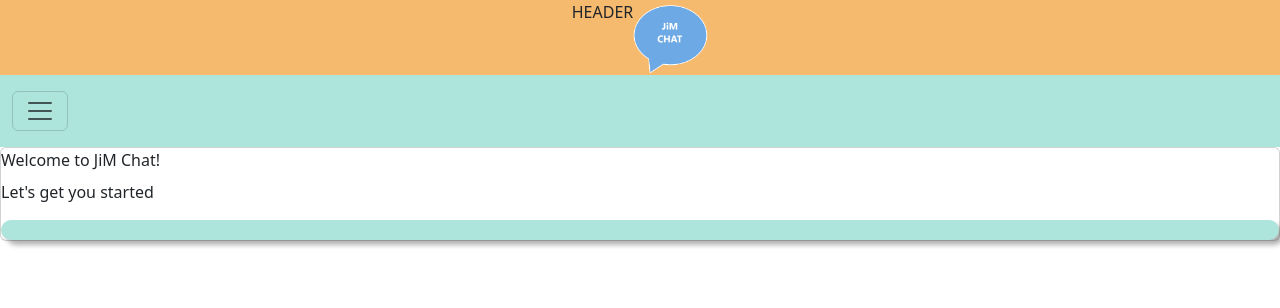
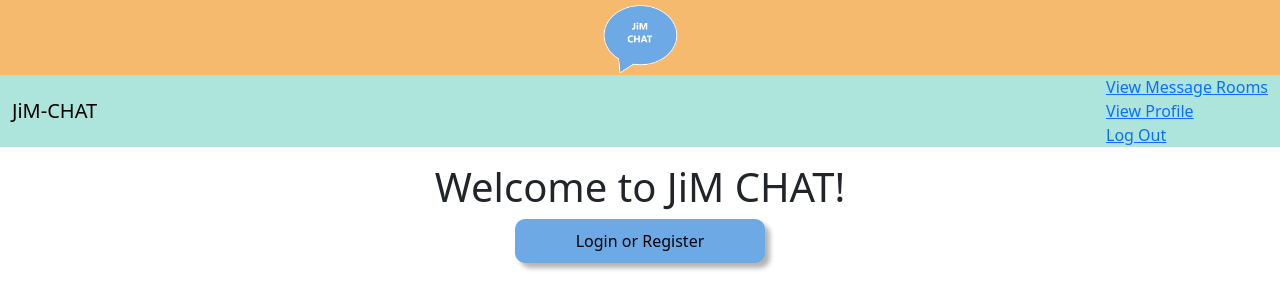
Before and after one commit to mmgeocode/portfolio, a React (Create React App) app in the folder jim-chat/client/: page / in a window 1280 px wide. Shown: the top 308 px of the page. Built offline with nearby package versions, Linux system fonts and the light colour scheme.

Commit message:
Adds additional styling and buttons

```diff
--- a/jim-chat/client/src/App.css
+++ b/jim-chat/client/src/App.css
@@ -11,7 +11,7 @@ body {
   font-family: Arial, Helvetica, sans-serif;
 }
 
-.primary-background {
+/* .primary-background {
   background: var(--primary)
 }
 
@@ -29,12 +29,13 @@ body {
 
 .bold {
   font-weight: bold;
-}
+} */
 
 /* --- UI --- */
 .jim-button {
-  background-color: var(--backgroundColor);
+  background-color: var(--primary);
   padding: 10px;
+  width: 250px;
   color: rgb(3, 0, 0);
   border-radius: 10px;
   text-align: center;
@@ -43,6 +44,20 @@ body {
 }
 
 .jim-button:hover {
+  opacity: 0.8;
+}
+
+.room-join-button {
+  background-color: var(--primary);
+  padding: 0;
+  width: 75px;
+  height: 74px;
+  border-radius: 5px;
+  cursor: pointer;
+  text-align: center;
+}
+
+.room-join-button:hover {
   opacity: 0.8;
 }
 
@@ -55,11 +70,13 @@ header {
 }
 
 /* --- NAVBAR --- */
-.navbar {
+nav.navbar {
   background-color: var(--backgroundColor);
-  display: flex;
-  justify-content: end;
-  align-items: end;
+  margin: 0;
+  padding: 0;
+  /* display: flex; */
+  /* justify-content: center; */
+  /* align-items: center; */
 }
 
 /* --- Authorization --- */
@@ -80,3 +97,45 @@ header {
 }
 
 /* --- Main --- */
+.welcome-index {
+  display: flex;
+  flex-direction: column;
+  justify-content: center;
+  align-items: center;
+  margin-top: 1em;
+}
+
+.main-index {
+  display: flex;
+  flex-direction: column;
+  /* justify-content: center; */
+  align-items: center;
+  /* width: 1000px; */
+}
+
+.main-index-item {
+  width: 1000px;
+}
+
+/* --- ROOM --- */
+.room.card {
+  background-color: var(--backgroundColor);
+  display: flex;
+  flex-direction: row;
+  height: 75px;
+  padding: 0;
+  margin: 0;
+}
+
+.room.card-header {
+  padding: 0;
+  /* align-items: center; */
+  width: 100px;
+}
+
+.room.card-footer {
+  padding: 0;
+  margin: 0;
+  width: 75px;
+  height: 75px;
+}
--- a/jim-chat/client/src/components/header-section/MainHeader.jsx
+++ b/jim-chat/client/src/components/header-section/MainHeader.jsx
@@ -3,7 +3,6 @@ import logo from '../../assets/JimChat-Official-Logo.png'
 function MainHeader(props) {
     return (
         <header>
-            <p>HEADER</p>
             <img src={logo} alt="JiM Chat Logo" />
         </header>
     )
--- a/jim-chat/client/src/components/main-section/MainIndex.jsx
+++ b/jim-chat/client/src/components/main-section/MainIndex.jsx
@@ -39,12 +39,7 @@ function MainIndex(props) {
     return (
         <div className="main-index">
             <h1>MAIN INDEX</h1>
-            <Container>
-                <Row>
-                    <Col>
-                        {/* <RoomCreate token={props.token} fetchRooms={fetchRooms}/> */}
-                    </Col>
-                    <Col>
+            <div className="main-index-item">
                 <RoomFeed
                 roomItem={roomItem}
                 token={props.token}
@@ -52,9 +47,7 @@ function MainIndex(props) {
                 userId={userId}
                 currentId={props.currentId}
                 />
-                    </Col>
-                </Row>
-            </Container>
+            </div>
         </div>
     )
 }
--- a/jim-chat/client/src/components/main-section/RoomCard.jsx
+++ b/jim-chat/client/src/components/main-section/RoomCard.jsx
@@ -1,8 +1,9 @@
 import React, { useState } from 'react';
-import { Card, CardBody, CardText, CardTitle } from 'reactstrap';
+import { Card, CardBody, CardFooter, CardHeader, CardText, CardTitle } from 'reactstrap';
 import { API_ROOM_JOIN, API_ROOM_PATCH } from '../../constants/endpoints';
 import { useNavigate } from 'react-router-dom';
 import JiMButton from '../../ui/JiMButton';
+import RoomJoinButton from '../../ui/RoomJoinButton';
 
 function RoomCard(props) {
     const { name, description, _id } = props.room;
@@ -75,13 +76,18 @@ function RoomCard(props) {
 
     return (
         <>
-            <h1>ROOM CARD</h1>
-            <Card>
-                <CardBody>
+            {/* <h1>ROOM CARD</h1> */}
+            <Card className='room'>
+                <CardHeader className='room'>
                     <CardTitle>{name}</CardTitle>
+                </CardHeader>
+                <CardBody className='room'>
                     <CardText>{description}</CardText>
                 </CardBody>
-                <JiMButton onClick={handleJoinRoom}>Join Room</JiMButton>
+                {/* <JiMButton className='room' title="JOIN" onClick={handleJoinRoom}>Join Room</JiMButton> */}
+                <CardFooter className='room'>
+                    <RoomJoinButton title='JOIN' onClick={handleJoinRoom}></RoomJoinButton>
+                </CardFooter>
             </Card>
         </>
     )
--- a/jim-chat/client/src/components/main-section/WelcomeIndex.jsx
+++ b/jim-chat/client/src/components/main-section/WelcomeIndex.jsx
@@ -5,20 +5,22 @@ import JiMButton from '../../ui/JiMButton';
 
 function WelcomeIndex(props) {
     const navigate = useNavigate()
-    console.log(props.currentId)
-    console.log(props.token)
+    // console.log(props.currentId)
+    // console.log(props.token)
     const handleAuth = () => { navigate("/auth") }
     const handleNavigateToMain = () => { navigate("/feed/" + props.currentId)}
-    const handleGetStarted = () => { navigate("/room/create")}
+    // const handleGetStarted = () => { navigate("/room/create")}
 
     return (
         <>
             <div className="welcome-index">
-                <Card>
-                    <CardTitle>Welcome to JiM Chat!</CardTitle>
-                    <CardText>Let's get you started</CardText>
-                    {!props.currentId ? (<JiMButton onClick={handleAuth}>Register/Log In</JiMButton>) : (<JiMButton onClick={handleGetStarted}>Create New Room</JiMButton>)}
-                </Card>
+                <h1>Welcome to JiM CHAT!</h1>
+                {/* <Card> */}
+                    {/* <CardTitle>Welcome to JiM Chat!</CardTitle> */}
+                    {/* <CardText>Let's get you started</CardText> */}
+                    {/* {!props.currentId ? (<JiMButton onClick={handleAuth} title="Register">Register/Log In</JiMButton>) : (<JiMButton onClick={handleGetStarted}>Create New Room</JiMButton>)} */}
+                    {props.currentId ? handleNavigateToMain() : (<JiMButton title="Login or Register" onClick={handleAuth}>TEST</JiMButton>) }
+                {/* </Card> */}
             </div>
         </>
     )
--- a/jim-chat/client/src/components/navigation-section/NavigationBar.jsx
+++ b/jim-chat/client/src/components/navigation-section/NavigationBar.jsx
@@ -3,23 +3,27 @@ import {
     Collapse,
     Navbar,
     NavbarToggler,
-    // NavbarBrand,
+    NavbarBrand,
     Nav,
     NavItem,
     // NavLink,
+    UncontrolledDropdown,
+    DropdownToggle,
+    DropdownMenu,
+    DropdownItem,
+    NavbarText,
  } from "reactstrap";
  import { NavLink } from "react-router-dom";
 
  function NavigationBar(props) {
-    const [collapsed, setCollapsed] = useState(true);
-    const toggleNavbar = () => setCollapsed(!collapsed)
+    // const [collapsed, setCollapsed] = useState(true);
+    // const toggleNavbar = () => setCollapsed(!collapsed)
+    const [isOpen, setIsOpen] = useState(false);
+    const toggle = () => setIsOpen(!isOpen)
 
     return (
-        <div className="navbar">
             <Navbar>
-                {/* <NavbarBrand href='/'>JiM-CHAT</NavbarBrand> */}
-                <NavbarToggler onClick={toggleNavbar} />
-                <Collapse isOpen={!collapsed} navbar>
+                <NavbarBrand href='/'>JiM-CHAT</NavbarBrand>
                     <Nav navbar>
                         <NavItem>
                             <NavLink to={'/feed/' + props.currentId}>View Message Rooms</NavLink>
@@ -33,9 +37,10 @@ import {
                             <NavLink onClick={props.clickLogout} to={'/'}>Log Out</NavLink>
                         </NavItem>
                     </Nav>
-                </Collapse>
+                {/* <NavbarToggler onClick={toggleNavbar} /> */}
+                {/* <Collapse isOpen={!collapsed} navbar> */}
+                {/* </Collapse> */}
             </Navbar>
-        </div>
     )
  }
 
--- /dev/null
+++ b/jim-chat/client/src/ui/RoomJoinButton.jsx
@@ -0,0 +1,10 @@
+function RoomJoinButton(props) {
+  return (
+    <div className="room-join-button" onClick={props.onClick}>
+        {props.title}
+    </div>
+  );
+}
+
+
+export default RoomJoinButton;
```
Lines whose indentation alone changed are shown as unchanged.
